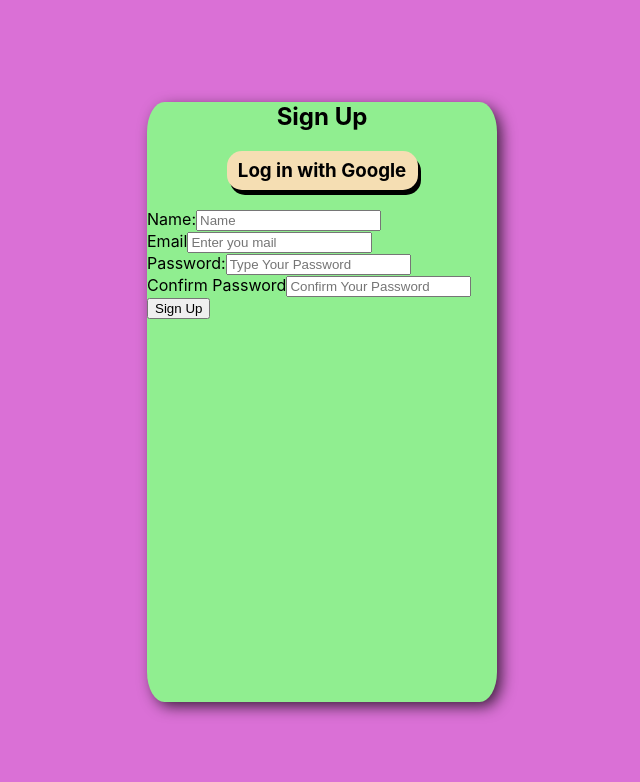
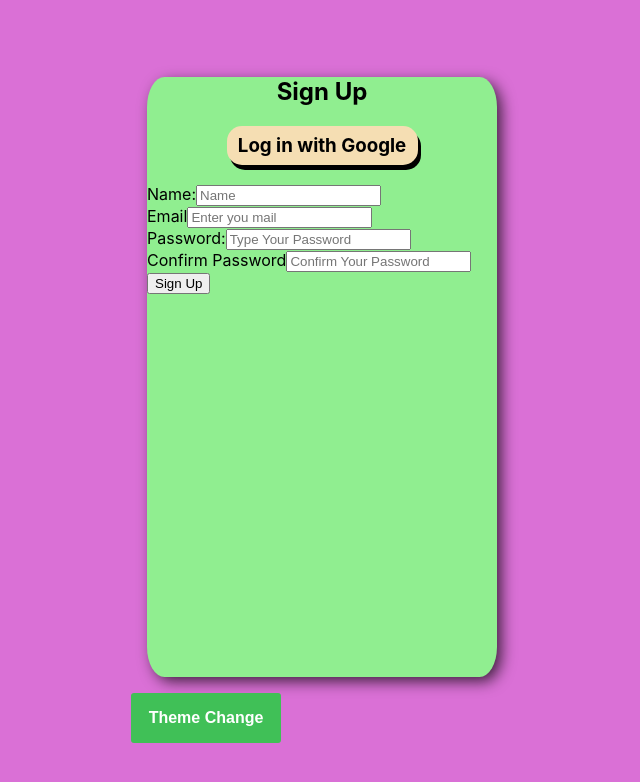
Before and after one commit to chirag-chhajed/beginner-cohort, a React (Create React App) app in the folder beginner-cohort/Month 3/Week 1/react-form/: page / in a window 1280 px wide. Shown: the top 782 px of the page, without its empty margins (318-958 px from the left). Built offline with nearby package versions, Linux system fonts and the light colour scheme.

Commit message:
change made

```diff
--- a/beginner-cohort/Month 3/Week 1/react-form/src/App.css
+++ b/beginner-cohort/Month 3/Week 1/react-form/src/App.css
@@ -31,3 +31,29 @@
   background-color: black;
   color: white;
 }
+.theme {
+  --width: 150px;
+  --timing: 2s;
+  border: 0;
+  width: var(--width);
+  padding-block: 1em;
+  color: #fff;
+  font-weight: bold;
+  font-size: 1em;
+  background: rgb(64, 192, 87);
+  transition: all 0.2s;
+  border-radius: 3px;
+  margin-inline: auto;
+}
+
+.theme:hover {
+  background-image: linear-gradient(to right, rgb(250, 82, 82), rgb(250, 82, 82) 16.65%, rgb(190, 75, 219) 16.65%, rgb(190, 75, 219) 33.3%, rgb(76, 110, 245) 33.3%, rgb(76, 110, 245) 49.95%, rgb(64, 192, 87) 49.95%, rgb(64, 192, 87) 66.6%, rgb(250, 176, 5) 66.6%, rgb(250, 176, 5) 83.25%, rgb(253, 126, 20) 83.25%, rgb(253, 126, 20) 100%, rgb(250, 82, 82) 100%);
+  animation: var(--timing) linear dance6123 infinite;
+  transform: scale(1.1) translateY(-1px);
+}
+
+@keyframes dance6123 {
+  to {
+    background-position: var(--width);
+  }
+}
--- a/beginner-cohort/Month 3/Week 1/react-form/src/Form.jsx
+++ b/beginner-cohort/Month 3/Week 1/react-form/src/Form.jsx
@@ -1,38 +1,35 @@
-import React from "react"
+import React from "react";
 import Google from "./GoogleButton";
 export default function Form() {
-  const [formData, setFormData] = React.useState(
-    {
-      name: "",
-      email: "",
-      password: "",
-      passwordConfirm: ""
+  const [formData, setFormData] = React.useState({
+    name: "",
+    email: "",
+    password: "",
+    passwordConfirm: "",
+  });
+  const handleChange = (event) => {
+    const { name, value } = event.target;
+    setFormData((e) => {
+      return {
+        ...e,
+        [name]: value,
+      };
+    });
+  };
+  const handleSubmit = (e) => {
+    e.preventDefault();
+    if (formData.password === formData.passwordConfirm) {
+      console.log("Successfully signed up");
+    } else {
+      console.log("Passwords do not match");
+      return;
     }
-  )
-  const handleChange = (event) => {
-    const{name,value} = event.target;
-    setFormData(e => {
-      return{
-        ...e,
-        [name]: value
-      }
-    })
-  }
-  const handleSubmit = (e) => {
-    e.preventDefault()
-        if(formData.password === formData.passwordConfirm) {
-            console.log("Successfully signed up")
-        } else {
-            console.log("Passwords do not match")
-            return
-        }
-  }
+  };
 
   return (
     <>
-
       <form onSubmit={handleSubmit}>
-      <Google />
+        <Google />
         {/* Name input */}
         <div className="form--section">
           <label htmlFor="name">Name:</label>
@@ -74,10 +71,12 @@
             placeholder="Confirm Your Password"
             onChange={handleChange}
             name="passwordConfirm"
-            value={formData.passwordConfirm} /></div>
+            value={formData.passwordConfirm}
+          />
+        </div>
         <button>Sign Up</button>
       </form>
-
+      <button className="theme">Theme Change</button>
     </>
   );
 }
```
